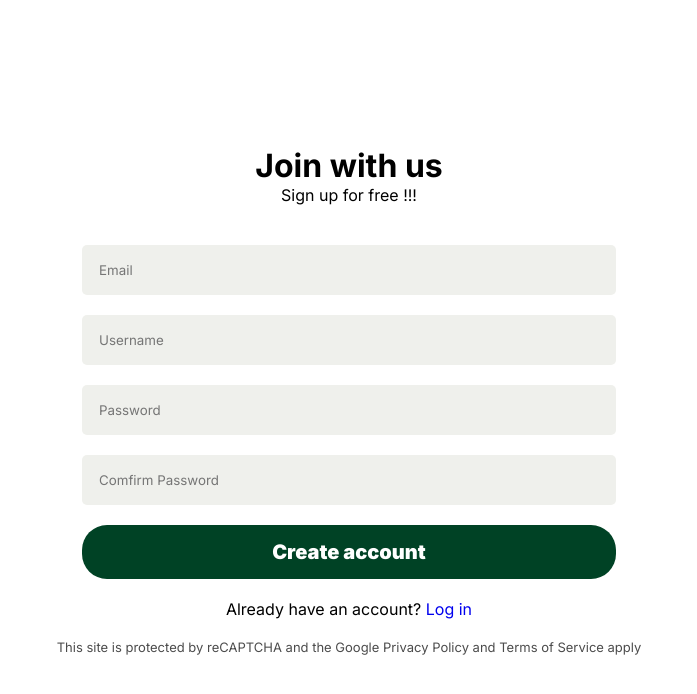
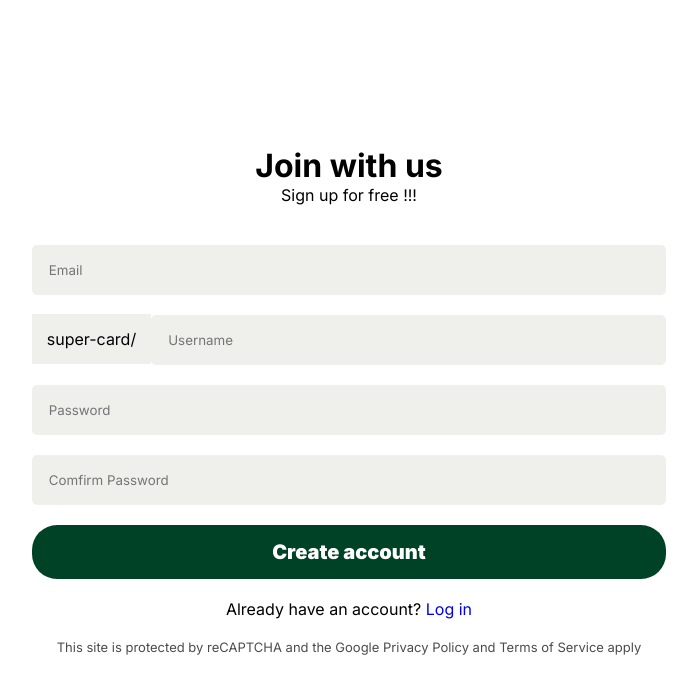
Before and after one commit to patto220048/IG22-qr-link, a React (Vite) app in the folder fontend/: page /register/signup in a window 1280 px wide. Shown: the top 694 px of the page, without its empty margins (291-988 px from the left). Built offline with nearby package versions, Linux system fonts and the light colour scheme.

Commit message:
fix sign up

```diff
--- a/fontend/src/App.jsx
+++ b/fontend/src/App.jsx
@@ -46,7 +46,7 @@ function App() {
                     ),
                 },
                 {
-                    path: '/template',
+                    path: '/template/:username',
                     element: (
                         <ProtectRoute>
                             <Template />
--- a/fontend/src/instance/axiosInstance.js
+++ b/fontend/src/instance/axiosInstance.js
@@ -1,7 +1,7 @@
 import axios from 'axios';
 
 const axiosInstance = axios.create({
-    baseURL: import.meta.env.VITE_URL_API_1,
+    baseURL: import.meta.env.VITE_URL_API,
     credentials: true,
     headers: {
         'Content-Type': 'application/json',
--- a/fontend/src/layouts/nav/Navbar.jsx
+++ b/fontend/src/layouts/nav/Navbar.jsx
@@ -50,7 +50,7 @@ function Navbar() {
                     <NavLink to={'/'} style={{ color: '#696d61' }}>
                         <li className="nav-link_items">Home</li>
                     </NavLink>
-                    <NavLink to={'/template'} style={{ color: '#696d61' }}>
+                    <NavLink to={`/template/${currentUser.username}`} style={{ color: '#696d61' }}>
                         <li className="nav-link_items">Templates</li>
                     </NavLink>
                     <li className="nav-link_items">About</li>
--- a/fontend/src/pages/register/login/Login.jsx
+++ b/fontend/src/pages/register/login/Login.jsx
@@ -66,7 +66,7 @@ function Login() {
     //sumbit form
     const handleSubmit = async (e) => {
         e.preventDefault();
-        e.stopPropagation();
+        // e.stopPropagation();
         dispatch(loginStart());
         try {
             //valid email
@@ -81,18 +81,16 @@ function Login() {
                 setUser(res.data);
                 //dispatch
                 dispatch(loginSuccess(res.data));
-                // isloading -> false
-                // setIsLoading(false);
 
-                if (res.data.status === 401) {
+                if(res.data){
+                    navigate(`/template/${res.data.username}`);
+                }
+                else if (res.data.status === 401) {
                     setErr(res.data.message);
                     dispatch(loginFail());
                 } else if (res.data.status === 403) {
                     setErr(res.data.message);
                     dispatch(loginFail());
-                } else {
-                    navigate('/template');
-                    console.log("222");
                 }
             } else {
                 setErr('Oops! Email is not correct! Please try again.');
@@ -119,7 +117,7 @@ function Login() {
                     <p>Login in your bio !!!</p>
                 </div>
 
-                <form method="post" className="form-group">
+                <form  method='post' className="form-group">
                     <p className="err_from_sever">{err}</p>
                     <div className="login-input">
                         <input
--- a/fontend/src/pages/register/signup/Signup.jsx
+++ b/fontend/src/pages/register/signup/Signup.jsx
@@ -103,6 +103,8 @@ function Signup() {
                         <p className="valid-err">Email not valid ( @,"." )</p>
                     </div>
                     <div className="signup-input">
+                        <div className="username">
+                            <label htmlFor='username' aria-disabled>super-card/</label>
                             <input
                                 className="username-input"
                                 type="text"
@@ -117,6 +119,7 @@ function Signup() {
                                 onChange={onChange}
                             />
                         <p className="valid-err">Username not valid ( min "3" characters)</p>
+                        </div>
                     </div>
                     <div className="signup-input">
                         <input
--- a/fontend/src/pages/register/signup/Signup.scss
+++ b/fontend/src/pages/register/signup/Signup.scss
@@ -18,39 +18,60 @@
             align-items: center;
             gap: 20px;
             // background-color: aqua;
-            .err_from_sever{
+            .err_from_sever {
                 color: red;
                 font-size: 18px;
                 font-weight: 500;
-
             }
             .signup-input {
                 display: flex;
                 flex-direction: column;
                 gap: 10px;
+                width: 100%;
+                // position: relative;
                 input {
                     background-color: $text_hover_color;
-                    width: 500px;
+                    width: 600px;
                     padding: 15px;
                     border: 2px solid transparent;
                     border-radius: 5px;
-                    &:hover{
+                    &:hover {
                         border: 2px solid $text_color_soft_2;
                     }
-                    &:focus{
+                    &:focus {
                         border: 2px solid black;
                     }
-                    &:invalid[focused="true"] ~ p {
+                    &:invalid[focused='true'] ~ p {
                         display: block;
                     }
-                    &:invalid[focused="true"]{
+                    &:invalid[focused='true'] {
                         border: 1px solid red;
                     }
                 }
+
                 .valid-err {
                     color: red;
                     display: none;
                 }
+                .username{
+                    position: relative;
+                    // display: flex;
+
+                    .username-input{
+                        max-width:481px;
+                    }
+                    label {
+                        // display: block;
+                        // left:10%;
+                        // // top:50%;
+                        // transform:translate(-50%,-50%);
+                        // position: absolute;
+                        background-color: $text_hover_color;
+                        padding: 15px;
+                        // border-radius: 5px;
+                    }
+                }
+
             }
             .signup-btn {
                 width: 100%;
@@ -66,7 +87,6 @@
                     transform: scale(1.01);
                 }
             }
-
         }
         .signup-direct {
         }
```
Also changed, not shown: 2 other files (tests, documents, lock files or other folders). Lines whose indentation alone changed are shown as unchanged.
